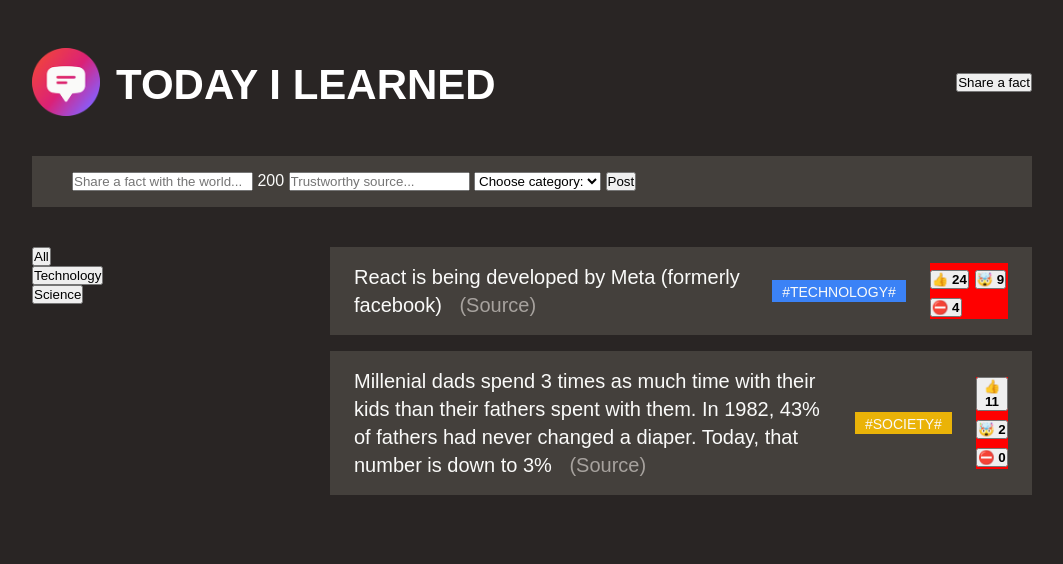
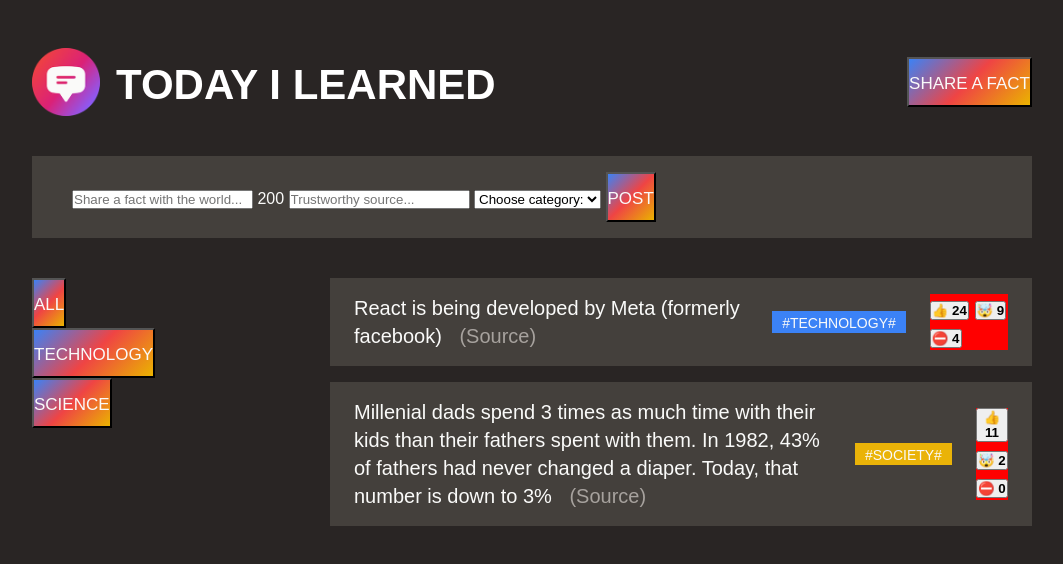
Before and after one commit to RachanaDevi/Today-I-Learned-App, a plain HTML site: page index.html in a window 1280 px wide. Shown: the whole page, without its empty margins (108-1171 px from the left). Drawn offline with Linux system fonts and the light colour scheme; a web font is replaced by a local one.

Commit message:
Rachana | Add styling for button class

```diff
--- a/index.html
+++ b/index.html
@@ -19,7 +19,7 @@
                 <img src="./images/logo.png" alt="Today I Learned Logo" />
                 <h1>Today I Learned</h1>
             </div>
-            <button>Share a fact</button>
+            <button class="btn">Share a fact</button>
         </header>
 
         <!-- <div class="test">
@@ -40,16 +40,16 @@
                 <option value="Science">Science</option>
                 <option value="Finance">Finance</option>
             </select>
-            <button>Post</button>
+            <button class="btn">Post</button>
 
         </form>
         <main class="main">
             <aside>
 
                 <ul>
-                    <li><button>All</button></li>
-                    <li><button>Technology</button></li>
-                    <li><button>Science</button></li>
+                    <li><button class="btn">All</button></li>
+                    <li><button class="btn">Technology</button></li>
+                    <li><button class="btn">Science</button></li>
 
                 </ul>
             </aside>
--- a/style.css
+++ b/style.css
@@ -117,6 +117,17 @@ always style it with link
   transition: 0.3s;
 }
 
+.btn {
+  border: non;
+  font-family: 'Coiny', sans-serif;
+  line-height: 1;
+  text-transform: uppercase;
+  font-size: 17px;
+  padding: 16px 0 13px; /* top, right, bottom */
+  /* background-image: linear-gradient(to left, #3b82f6, #93c5fd); */
+  background-image: linear-gradient(135deg, #3b82f6, #ef4444, #eab300);
+  color: inherit;
+}
 /* .test {
   background-color: black;
   display: grid;
```
